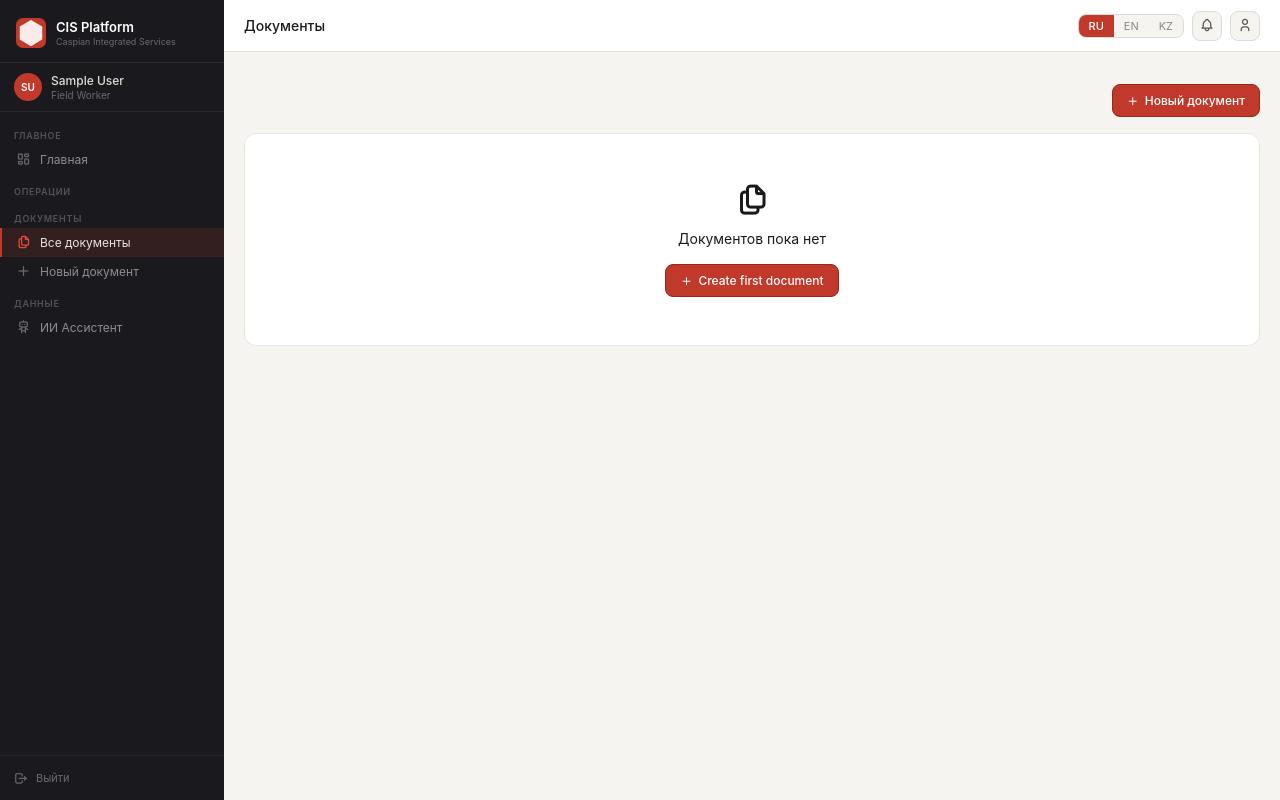
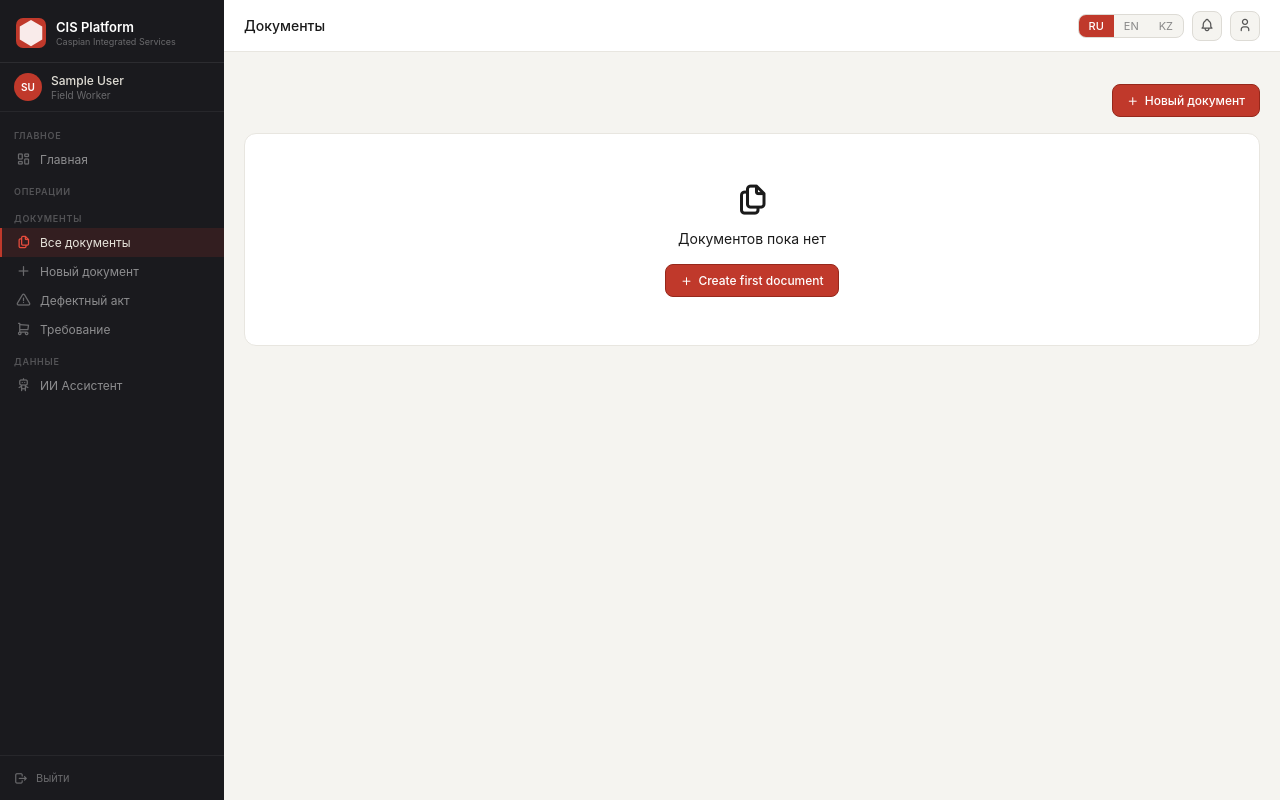
Before and after one commit to altairtair10-cpu/cis-platform-copy, a Flask app: page /documents/ in a window 1280 px wide. Run offline with Flask 3, Linux system fonts and the light colour scheme; the visitor is signed in with stand-in values (Sample User, id 1); data that the repository does not hold is empty; some libraries are stand-ins or nearby versions.

Commit message:
fix None endpoint error and add document skeleton routes

```diff
--- a/app/blueprints/documents/__init__.py
+++ b/app/blueprints/documents/__init__.py
@@ -111,3 +111,12 @@ def approve(doc_id):
         flash(f'Document {action}d successfully.', 'success')
 
     return redirect(url_for('documents.view', doc_id=doc_id))
+@documents.route('/defect-act/new')
+@login_required
+def new_defect_act():
+    return render_template('documents/defect.html')
+
+@documents.route('/trebovanie/new')
+@login_required
+def new_trebovanie():
+    return render_template('documents/trebovanie.html')
--- a/app/templates/base.html
+++ b/app/templates/base.html
@@ -54,7 +54,7 @@
 
       {% if current_user.is_authenticated and current_user.can_access('equipment') or current_user.can_access('equipment_read') %}
       <a href="{{ url_for('equipment.index') }}"
-         class="sb-item {% if 'equipment' in request.endpoint %}active{% endif %}">
+         class="sb-item {% if request.endpoint and 'equipment' in request.endpoint %}active{% endif %}">
         <i class="ti ti-tool"></i>
         <span>{{ {'ru': 'Оборудование', 'en': 'Equipment', 'kz': 'Жабдықтар'}[current_user.language] }}</span>
       </a>
@@ -62,7 +62,7 @@
 
       {% if current_user.is_authenticated and current_user.can_access('transport') %}
       <a href="{{ url_for('transport.index') }}"
-         class="sb-item {% if 'transport' in request.endpoint %}active{% endif %}">
+         class="sb-item {% if request.endpoint and 'transport' in request.endpoint %}active{% endif %}">
         <i class="ti ti-truck"></i>
         <span>{{ {'ru': 'Транспорт', 'en': 'Transport', 'kz': 'Көлік'}[current_user.language] }}</span>
       </a>
@@ -99,13 +99,22 @@
         <i class="ti ti-plus"></i>
         <span>{{ {'ru': 'Новый документ', 'en': 'New document', 'kz': 'Жаңа құжат'}[current_user.language] }}</span>
       </a>
-
+<a href="{{ url_for('documents.new_defect_act') }}"
+   class="sb-item {% if request.endpoint == 'documents.new_defect_act' %}active{% endif %}">
+  <i class="ti ti-alert-triangle"></i>
+  <span>Дефектный акт</span>
+</a>
+<a href="{{ url_for('documents.new_trebovanie') }}"
+   class="sb-item {% if request.endpoint == 'documents.new_trebovanie' %}active{% endif %}">
+  <i class="ti ti-shopping-cart"></i>
+  <span>Требование</span>
+</a>
       {% if current_user.is_authenticated and current_user.can_access('hr') or current_user.can_access('hr_read') %}
       <div class="sb-section">
         {{ {'ru': 'Сотрудники', 'en': 'People', 'kz': 'Қызметкерлер'}[current_user.language] }}
       </div>
       <a href="{{ url_for('hr.index') }}"
-         class="sb-item {% if 'hr' in request.endpoint %}active{% endif %}">
+         class="sb-item {% if request.endpoint and 'hr' in request.endpoint %}active{% endif %}">
         <i class="ti ti-users"></i>
         <span>{{ {'ru': 'HR Система', 'en': 'HR System', 'kz': 'HR Жүйесі'}[current_user.language] }}</span>
       </a>
--- /dev/null
+++ b/app/templates/documents/defect.html
@@ -0,0 +1,6 @@
+{% extends "base.html" %}
+{% block title %}Дефектный акт{% endblock %}
+{% block page_title %}Дефектный акт{% endblock %}
+{% block content %}
+<p style="color:var(--color-text-tertiary);font-size:13px">Форма дефектного акта — в разработке</p>
+{% endblock %}
--- /dev/null
+++ b/app/templates/documents/trebovanie.html
@@ -0,0 +1,6 @@
+{% extends "base.html" %}
+{% block title %}Требование на приобретение{% endblock %}
+{% block page_title %}Требование на приобретение материалов{% endblock %}
+{% block content %}
+<p style="color:var(--color-text-tertiary);font-size:13px">Форма требования — в разработке</p>
+{% endblock %}
```
